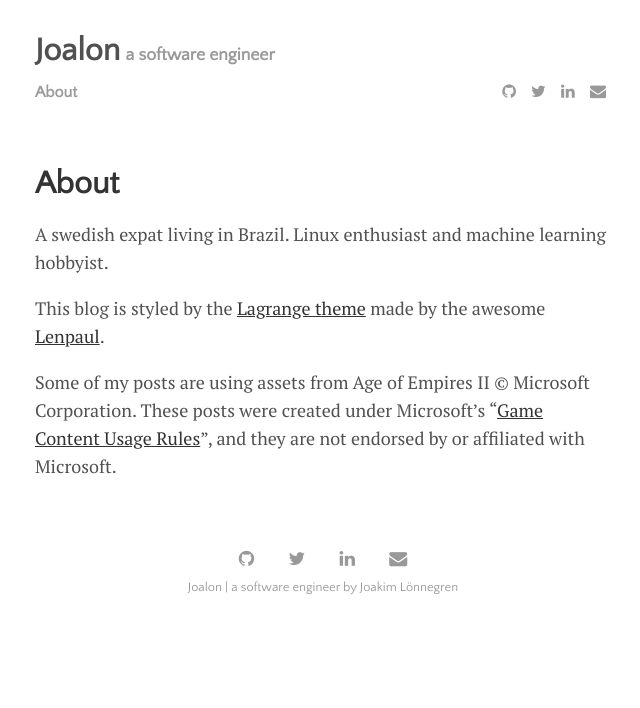
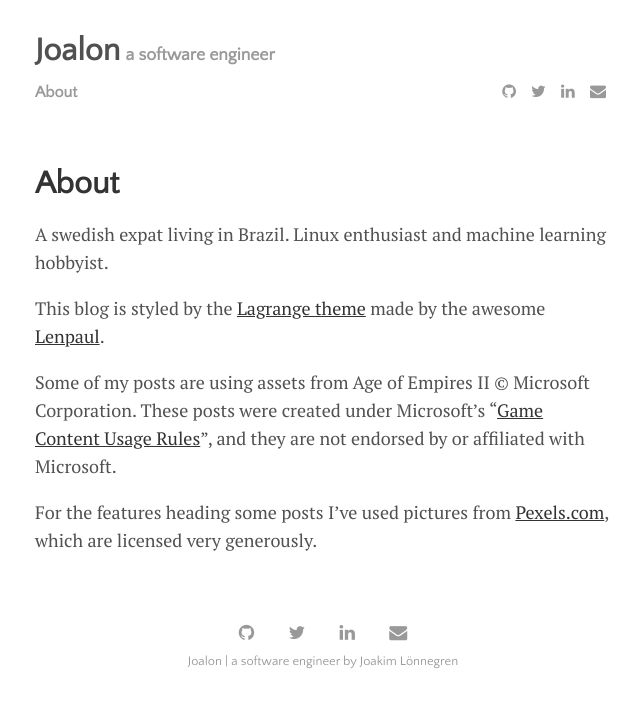
Before and after one commit to joalon/joalon.se, a Jekyll site: the page built from menu/about.md, in a window 1280 px wide. Shown: the top 708 px of the page, without its empty margins (317-957 px from the left). Built offline with Jekyll 4.4.1, drawn with Linux system fonts in a browser that asks for light colours; nearby versions of some CDN libraries.

Commit message:
Add small shout out to pexels

```diff
--- a/menu/about.md
+++ b/menu/about.md
@@ -7,3 +7,5 @@ A swedish expat living in Brazil. Linux enthusiast and machine learning hobbyist
 This blog is styled by the [Lagrange theme](https://lenpaul.github.io/Lagrange/) made by the awesome [Lenpaul](https://www.lenpaul.com/).
 
 Some of my posts are using assets from Age of Empires II © Microsoft Corporation. These posts were created under Microsoft's "[Game Content Usage Rules](https://www.xbox.com/en-us/developers/rules)", and they are not endorsed by or affiliated with Microsoft.
+
+For the features heading some posts I've used pictures from [Pexels.com](https://www.pexels.com/), which are licensed very generously.
```
